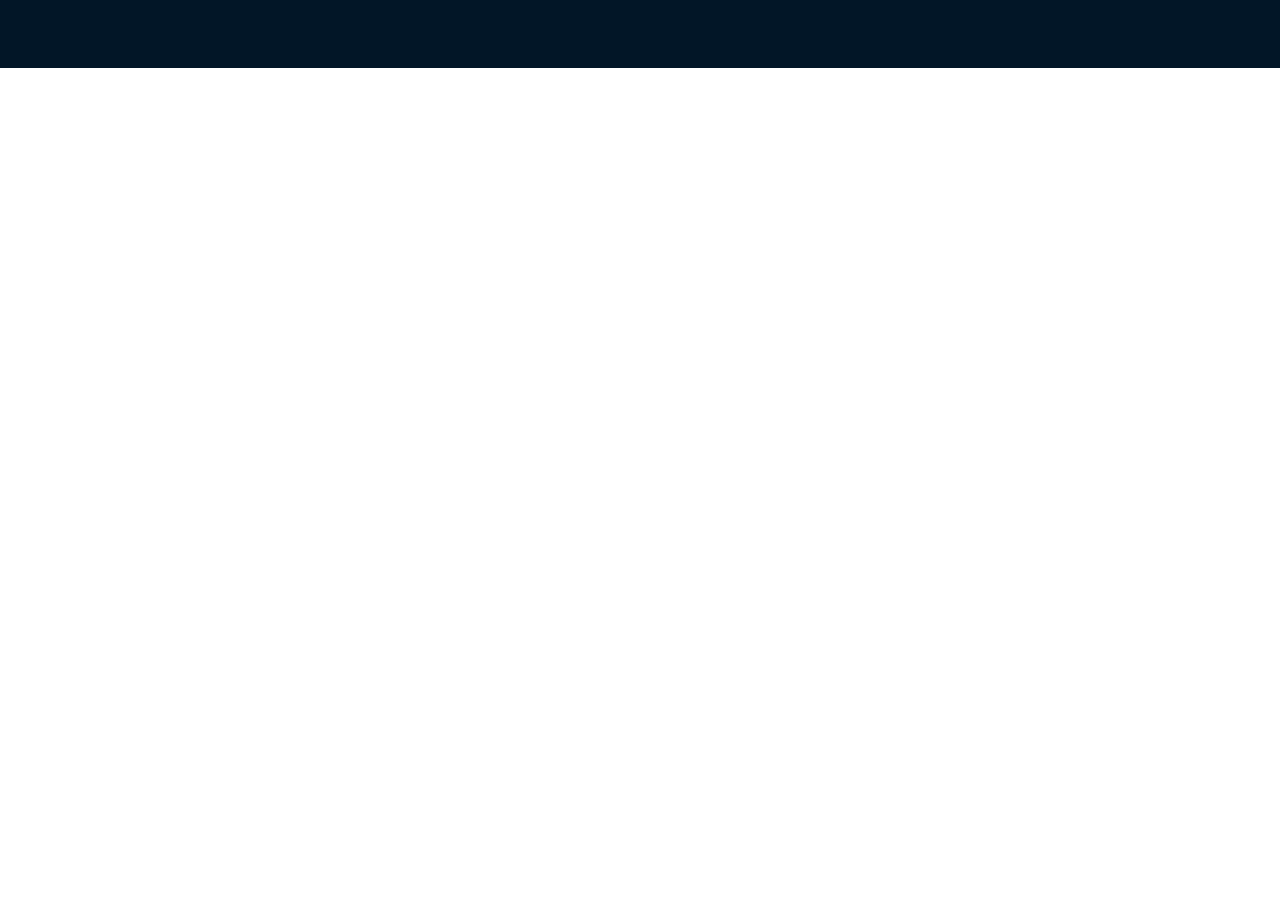
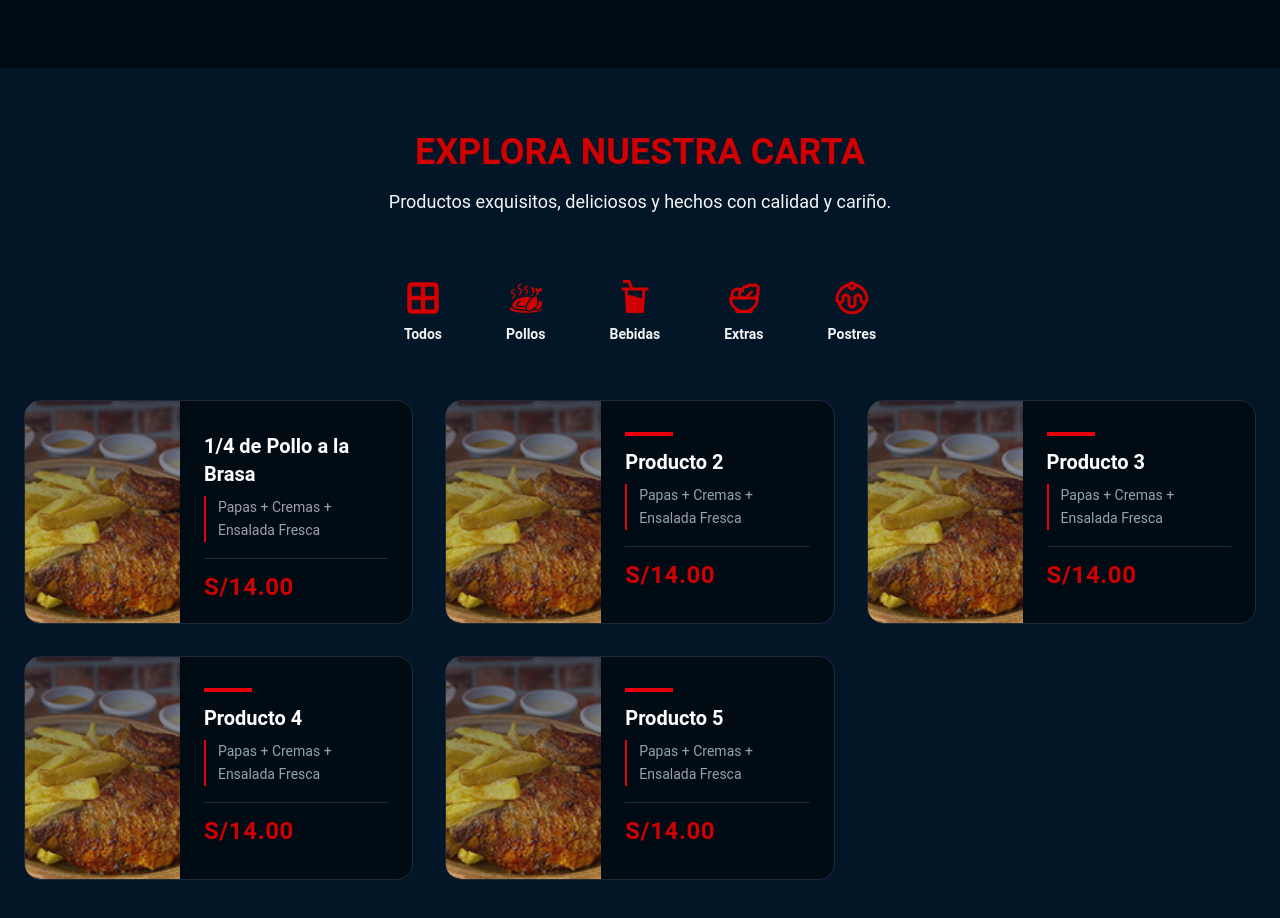
Before and after one commit to KURO1402/super-pollo, a React (Vite) app in the folder frontend/: page / in a window 1280 px wide. Shown: the part 1680-2598 px from the top of the page. Before the commit the page ends 1748 px from the top, so only its background shows below. Built offline with nearby package versions, Linux system fonts and the light colour scheme.

Commit message:
se agrego la seccion de menu

```diff
--- a/frontend/src/modulos/sitio-publico/componentes/BarraNavegacion.jsx
+++ b/frontend/src/modulos/sitio-publico/componentes/BarraNavegacion.jsx
@@ -1,9 +1,9 @@
 const enlaces = [
   { nombre: "INICIO", href: "#introduccion" },
   { nombre: "NOSOTROS", href: "#nosotros" },
-  { nombre: "MENÚ", href: "#" },
-  { nombre: "RESERVACIONES", href: "#" },
-  { nombre: "CONTACTO", href: "#" },
+  { nombre: "MENÚ", href: "#menu" },
+  { nombre: "RESERVACIONES", href: "#reservaciones" },
+  { nombre: "CONTACTO", href: "#contacto" },
 ];
 
 const BarraNavegacion = () => {
--- /dev/null
+++ b/frontend/src/modulos/sitio-publico/componentes/MenuCategorias.jsx
@@ -0,0 +1,45 @@
+import { FaBorderAll } from "react-icons/fa6";
+import { GiChickenOven } from "react-icons/gi";
+import { RiDrinks2Fill } from "react-icons/ri";
+import { LuSalad } from "react-icons/lu";
+import { LuDessert } from "react-icons/lu";
+
+// Array de categorías con sus respectivos iconos
+const categorias = [
+  { nombre: "Todos", icono: <FaBorderAll /> },
+  { nombre: "Pollos", icono: <GiChickenOven /> },
+  { nombre: "Bebidas", icono: <RiDrinks2Fill /> },
+  { nombre: "Extras", icono: <LuSalad /> },
+  { nombre: "Postres", icono: <LuDessert /> },
+];
+
+const MenuCategorias = () => {
+  return (
+    <div className="flex justify-center gap-4 md:gap-6 mb-10 flex-wrap px-4">
+      {/* mapeo de categorías para crear botones interactivos */}
+      {categorias.map((cat) => (
+        <button
+          key={cat.nombre}
+          className="flex flex-col items-center gap-2 px-4 py-3 md:px-5 md:py-4 hover:bg-rojo rounded-xl transition-all duration-300 transform hover:-translate-y-1 hover:shadow-lg group relative overflow-hidden"
+        >
+          {/* Efecto de fondo con animación */}
+          <div className="absolute inset-0 bg-rojo opacity-0 group-hover:opacity-10 transition-opacity duration-300 rounded-xl"></div>
+
+          {/* Icono con efecto de aumento */}
+          <div className="text-3xl md:text-4xl text-rojo group-hover:text-white transition-colors duration-300 transform group-hover:scale-110">
+            {cat.icono}
+          </div>
+
+          {/* Texto con transición suave */}
+          <span className="text-xs md:text-sm font-semibold text-gray-100 group-hover:text-white transition-colors duration-300 whitespace-nowrap">
+            {cat.nombre}
+          </span>
+
+          {/* Indicador de selección (opcional) */}
+          <div className="absolute bottom-0 left-1/2 transform -translate-x-1/2 w-0 group-hover:w-8 h-1 bg-white rounded-t-full transition-all duration-300"></div>
+        </button>
+      ))}
+    </div>
+  );
+};
+export default MenuCategorias;
--- /dev/null
+++ b/frontend/src/modulos/sitio-publico/componentes/MenuListado.jsx
@@ -0,0 +1,55 @@
+import polloCuarto from "../../../assets/imagenes/CuartodePollo.png";
+import TarjetaProducto from "./TarjetaProducto";
+
+// Datos de ejemplo para los productos
+const productos = [
+  {
+    id: 1,
+    nombre: "1/4 de Pollo a la Brasa",
+    descripcion: "Papas + Cremas + Ensalada Fresca",
+    precio: "S/14.00",
+    imagen: polloCuarto,
+  },
+  {
+    id: 2,
+    nombre: "Producto 2",
+    descripcion: "Papas + Cremas + Ensalada Fresca",
+    precio: "S/14.00",
+    imagen: polloCuarto,
+  },
+  {
+    id: 3,
+    nombre: "Producto 3",
+    descripcion: "Papas + Cremas + Ensalada Fresca",
+    precio: "S/14.00",
+    imagen: polloCuarto,
+  },
+  {
+    id: 4,
+    nombre: "Producto 4",
+    descripcion: "Papas + Cremas + Ensalada Fresca",
+    precio: "S/14.00",
+    imagen: polloCuarto,
+  },
+  {
+    id: 5,
+    nombre: "Producto 5",
+    descripcion: "Papas + Cremas + Ensalada Fresca",
+    precio: "S/14.00",
+    imagen: polloCuarto,
+  },
+];
+
+const MenuListado = () => {
+  return (
+    <div className="grid grid-cols-1 sm:grid-cols-2 lg:grid-cols-3 gap-6 md:gap-8">
+      {/*Se mapea el array de productos para generar las tarjetas*/}
+      {productos.map((prod) => (
+        // se usa el spread operator para pasar todas las props de una vez
+        <TarjetaProducto key={prod.id} {...prod} />
+      ))}
+    </div>
+  );
+}
+
+export default MenuListado;
--- /dev/null
+++ b/frontend/src/modulos/sitio-publico/componentes/TarjetaProducto.jsx
@@ -0,0 +1,37 @@
+const TarjetaProducto = ({ nombre, descripcion, precio, imagen }) => {
+  return (
+    <div className="bg-azul-secundario rounded-2xl border border-gray-800 overflow-hidden hover:shadow-2xl transition-all duration-500 group relative flex flex-col md:flex-row h-auto md:h-56">
+      {/* Contenedor de imagen  */}
+      <div className="relative md:w-2/5 overflow-hidden">
+        <div className="absolute inset-0 bg-gradient-to-r from-gray-900 to-transparent opacity-70 z-10 md:hidden"></div>
+        <div className="absolute inset-0 bg-gradient-to-b from-gray-900 to-transparent opacity-70 z-10 hidden md:block"></div>
+        <img
+          src={imagen}
+          alt={nombre}
+          className="w-full h-48 md:h-full object-cover object-center group-hover:scale-105 transition-transform duration-700"
+        />
+        {/* Efecto de brillo */}
+        <div className="absolute top-0 right-0 w-20 h-20 bg-red-600 opacity-0 group-hover:opacity-10 blur-xl transition-opacity duration-500"></div>
+      </div>
+
+      {/* Contenido */}
+      <div className="p-5 md:p-6 relative z-20 flex-1 flex flex-col justify-center">
+        {/* Línea decorativa */}
+        <div className="w-12 h-1 bg-red-600 mb-3 transform group-hover:scale-x-125 transition-transform duration-500"></div>
+        <h3 className="text-xl font-bold text-white mb-2 group-hover:text-red-500 transition-colors duration-300">
+          {nombre}
+        </h3>
+        <p className="text-gray-400 text-sm mb-4 leading-relaxed border-l-2 border-red-600 pl-3">
+          {descripcion}
+        </p>
+        <div className="flex items-center justify-between pt-3 border-t border-gray-800">
+          <span className="text-rojo font-bold text-2xl tracking-wide">
+            {precio}
+          </span>
+        </div>
+      </div>
+    </div>
+  );
+};
+
+export default TarjetaProducto;
--- a/frontend/src/modulos/sitio-publico/paginas/Inicio.jsx
+++ b/frontend/src/modulos/sitio-publico/paginas/Inicio.jsx
@@ -1,4 +1,5 @@
 import IntroduccionSeccion from "../secciones/IntroduccionSeccion"
+import MenuSeccion from "../secciones/MenuSeccion"
 import NosotrosSeccion from "../secciones/NosotrosSeccion"
 
 const Inicio = () => {
@@ -6,6 +7,7 @@ const Inicio = () => {
         <>
             <IntroduccionSeccion />
             <NosotrosSeccion />
+            <MenuSeccion />
         </>
     )
 }
--- /dev/null
+++ b/frontend/src/modulos/sitio-publico/secciones/MenuSeccion.jsx
@@ -0,0 +1,31 @@
+import MenuCategorias from "../componentes/MenuCategorias";
+import MenuListado from "../componentes/MenuListado";
+
+const MenuSeccion = () => {
+  return (
+    <section
+      id="menu"
+      className="bg-azul-primario py-16 px-6"
+      aria-labelledby="menu-heading"
+    >
+      <div className="max-w-7xl mx-auto">
+        <div className="text-center mb-12">
+          <h2
+            id="menu-heading"
+            className="text-4xl font-bold text-rojo mb-4"
+          >
+            EXPLORA NUESTRA CARTA
+          </h2>
+          <p className="text-lg text-gray-100">
+            Productos exquisitos, deliciosos y hechos con calidad y cariño.
+          </p>
+        </div>
+        {/* Categorías del menú y listado de productos */}
+        <MenuCategorias />
+        <MenuListado />
+      </div>
+    </section>
+  );
+}
+
+export default MenuSeccion;
--- a/frontend/src/modulos/sitio-publico/secciones/NosotrosSeccion.jsx
+++ b/frontend/src/modulos/sitio-publico/secciones/NosotrosSeccion.jsx
@@ -10,7 +10,7 @@ import TarjetaInformativa from "../componentes/TarjetaInformativa";
 
 const NosotrosSeccion = () => {
   return (
-    <section id="nosotros" className="bg-azul-primario w-full py-16 md:py-20 lg:py-24 px-4 md:px-8 lg:px-16" aria-labelledby="nosotros-cabecera">
+    <section id="nosotros" className="bg-azul-secundario w-full py-16 md:py-20 lg:py-24 px-4 md:px-8 lg:px-16" aria-labelledby="nosotros-cabecera">
       <div className="max-w-7xl mx-auto">
         <div className="grid grid-cols-1 lg:grid-cols-2 gap-10 lg:gap-16 items-center">
           {/* Columna izquierda */}
@@ -40,7 +40,7 @@ const NosotrosSeccion = () => {
                 id="nosotros-cabecera"
                 className="text-4xl md:text-5xl font-bold text-white mb-6"
               >
-                SOBRE <span className="text-red-500">NOSOTROS</span>
+                SOBRE <span className="text-rojo">NOSOTROS</span>
               </h2>
               <div className="w-20 h-1 bg-red-500 mx-auto lg:mx-0 mb-8"></div>
               <p className="text-gray-100 text-lg md:text-xl leading-relaxed mb-8">
```
Also changed, not shown: frontend/src/assets/imagenes/CuartodePollo.png (added).
